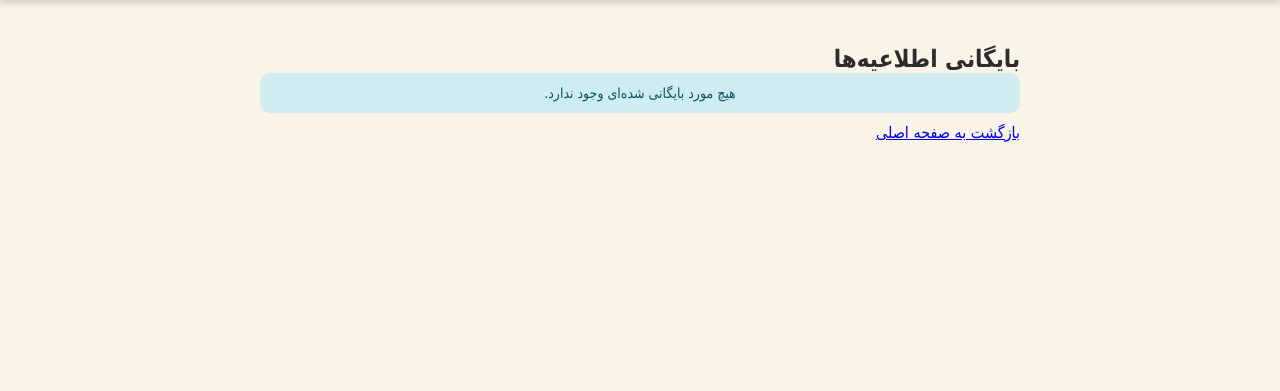
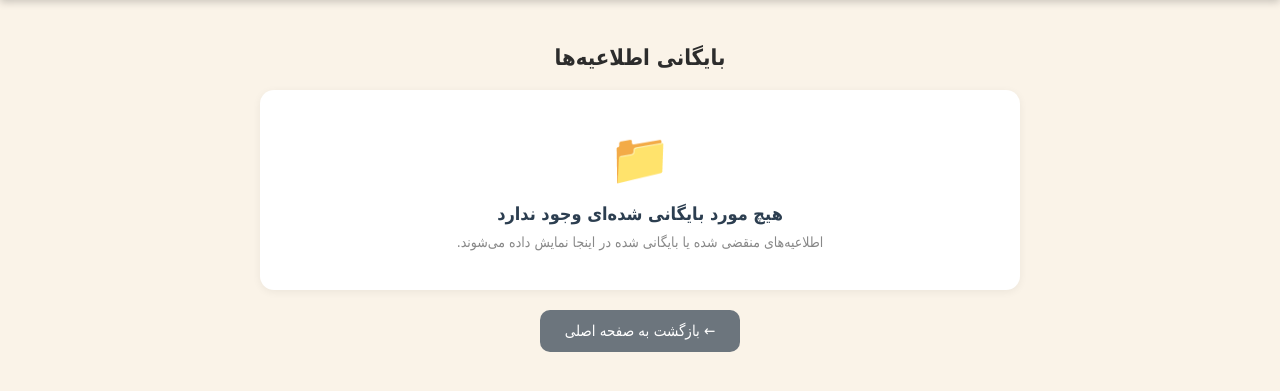
Before and after one commit to irancell939-dotcom/flask-notification-app, a Flask app: page /archive in a window 1280 px wide. Shown: the part 74-465 px from the top of the page. Run offline with Flask 3, Linux system fonts and the light colour scheme; the visitor is signed in with stand-in values (Sample User, id 1); data that the repository does not hold is empty.

Commit message:
Update archive.html

```diff
--- a/templates/archive.html
+++ b/templates/archive.html
@@ -1,47 +1,74 @@
 {% extends "base.html" %}
-
 {% block title %}بایگانی اطلاعیه‌ها{% endblock %}
 
 {% block content %}
-<div class="container mt-4">
-    <h2 class="text-center mb-4">بایگانی اطلاعیه‌ها</h2>
+<h1 class="page-title">بایگانی اطلاعیه‌ها</h1>
 
 {% if notifications %}
-        <div class="row">
     {% for notification in notifications %}
-            <div class="col-md-6 col-lg-4 mb-3">
-                <div class="card h-100 shadow-sm border-0 bg-light">
-                    <div class="card-body">
-                        <h5 class="card-title">
+        <div class="notification-card" style="opacity: 0.85;">
+            <div class="card-top">
+                <div class="card-title-area">
                     {% if notification.is_important %}
-                            <span class="badge bg-danger me-2">مهم</span>
+                        <span class="badge-important">مهم</span>
                     {% endif %}
+                    <div style="flex: 1;">
+                        <div style="font-size: 16px; font-weight: bold; color: #2c3e50; margin-bottom: 5px;">
                             {{ notification.title }}
-                        </h5>
-                        <p class="card-text text-muted small">{{ notification.description[:100] }}...</p>
-                        <hr>
-                        <div class="d-flex justify-content-between align-items-center">
-                            <small class="text-muted">انقضا: {{ notification.get_shamsi_expiry() }}</small>
+                        </div>
+                        <span style="background: #6c757d; color: white; padding: 3px 10px; border-radius: 8px; font-size: 12px; display: inline-block;">
+                            📁 بایگانی شده
+                        </span>
+                    </div>
+                </div>
+            </div>
+
+            <div style="margin: 12px 0; padding: 12px; background: #f8f9fa; border-radius: 10px; color: #555; line-height: 1.7; font-size: 14px;">
+                {{ notification.description[:150] }}{% if notification.description|length > 150 %}...{% endif %}
+            </div>
+
+            <div style="display: flex; gap: 8px; flex-wrap: wrap; margin-top: 12px;">
+                <span style="background: #e3f2fd; color: #0d47a1; padding: 5px 12px; border-radius: 8px; font-size: 13px;">
+                     انقضا: {{ notification.get_shamsi_expiry() }}
+                </span>
+                <span style="background: #fff3cd; color: #856404; padding: 5px 12px; border-radius: 8px; font-size: 13px;">
+                    ⏳ منقضی شده
+                </span>
+            </div>
+
             {% if current_user.is_admin %}
-                            <div>
-                                <a href="{{ url_for('edit_item', item_id=notification.id) }}" class="btn btn-sm btn-outline-primary">ویرایش</a>
-                                <a href="{{ url_for('delete_item', item_id=notification.id) }}" class="btn btn-sm btn-outline-danger" onclick="return confirm('آیا از حذف دائمی اطمینان دارید؟')">حذف</a>
+                <div style="display: flex; gap: 8px; margin-top: 15px; flex-wrap: wrap;">
+                    <a href="{{ url_for('view_item', item_id=notification.id) }}"
+                       style="flex: 1; min-width: 100px; background: #3498db; color: white; padding: 10px; border-radius: 8px; text-decoration: none; text-align: center; font-size: 14px;">
+                        مشاهده
+                    </a>
+                    <a href="{{ url_for('edit_item', item_id=notification.id) }}"
+                       style="flex: 1; min-width: 100px; background: #f39c12; color: white; padding: 10px; border-radius: 8px; text-decoration: none; text-align: center; font-size: 14px;">
+                        ویرایش
+                    </a>
+                    <a href="{{ url_for('delete_item', item_id=notification.id) }}"
+                       style="flex: 1; min-width: 100px; background: #e74c3c; color: white; padding: 10px; border-radius: 8px; text-decoration: none; text-align: center; font-size: 14px;"
+                       onclick="return confirm('آیا از حذف دائمی این اطلاعیه مطمئن هستید؟')">
+                        حذف دائمی
+                    </a>
                 </div>
             {% endif %}
         </div>
-                    </div>
-                </div>
-            </div>
     {% endfor %}
-        </div>
 {% else %}
-        <div class="alert alert-info text-center">
-            هیچ مورد بایگانی شده‌ای وجود ندارد.
+    <div class="notification-card" style="text-align: center; padding: 40px 20px;">
+        <div style="font-size: 50px; margin-bottom: 15px;">📁</div>
+        <h3 style="color: #2c3e50; margin-bottom: 10px; font-size: 18px;">هیچ مورد بایگانی شده‌ای وجود ندارد</h3>
+        <p style="color: #888; font-size: 14px;">
+            اطلاعیه‌های منقضی شده یا بایگانی شده در اینجا نمایش داده می‌شوند.
+        </p>
     </div>
 {% endif %}
 
-    <div class="text-center mt-3">
-        <a href="{{ url_for('index') }}" class="btn btn-secondary">بازگشت به صفحه اصلی</a>
-    </div>
+<div style="text-align: center; margin-top: 20px;">
+    <a href="{{ url_for('index') }}"
+       style="background: #6c757d; color: white; padding: 12px 25px; border-radius: 10px; text-decoration: none; font-size: 15px; display: inline-block;">
+        ← بازگشت به صفحه اصلی
+    </a>
 </div>
 {% endblock %}
```
Lines whose indentation alone changed are shown as unchanged.
